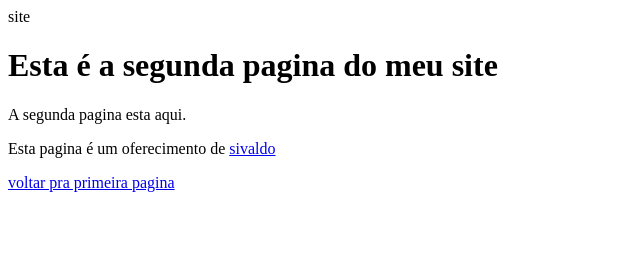
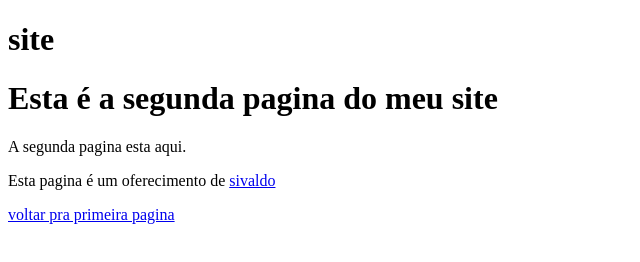
Before and after one commit to sivaldo-almeida1973/html.css, a plain HTML site: page exercicios/ex010/pag002.html in a window 1280 px wide. Shown: the whole page, without its empty margins (0-640 px from the left). Drawn offline with Linux system fonts and the light colour scheme.

Commit message:
Update pag002.html
MUDEI O TEXTO NOVAMENTE!

```diff
--- a/exercicios/ex010/pag002.html
+++ b/exercicios/ex010/pag002.html
@@ -7,7 +7,7 @@
     <title>Pagina 02</title>
 </head>
 <body>
-site
+<H1>site</H1>
     <h1>Esta é a segunda pagina do meu site</h1>
     <p>A segunda pagina esta aqui.</p>
     <p>Esta pagina é um oferecimento de <a href="https://www.hostnet.com.br" target="index.html" rel="prev">sivaldo</a></p>
```
